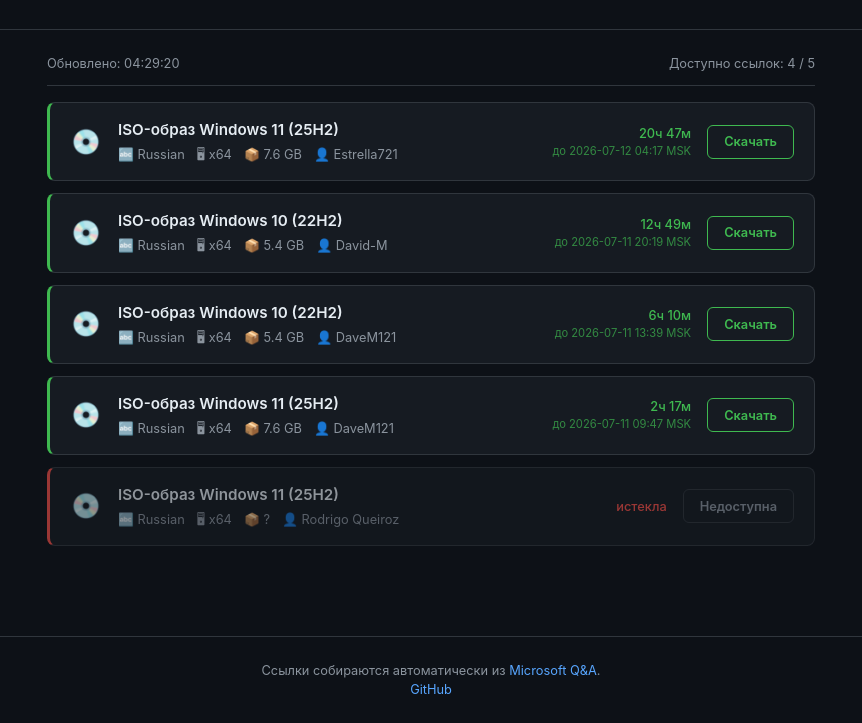
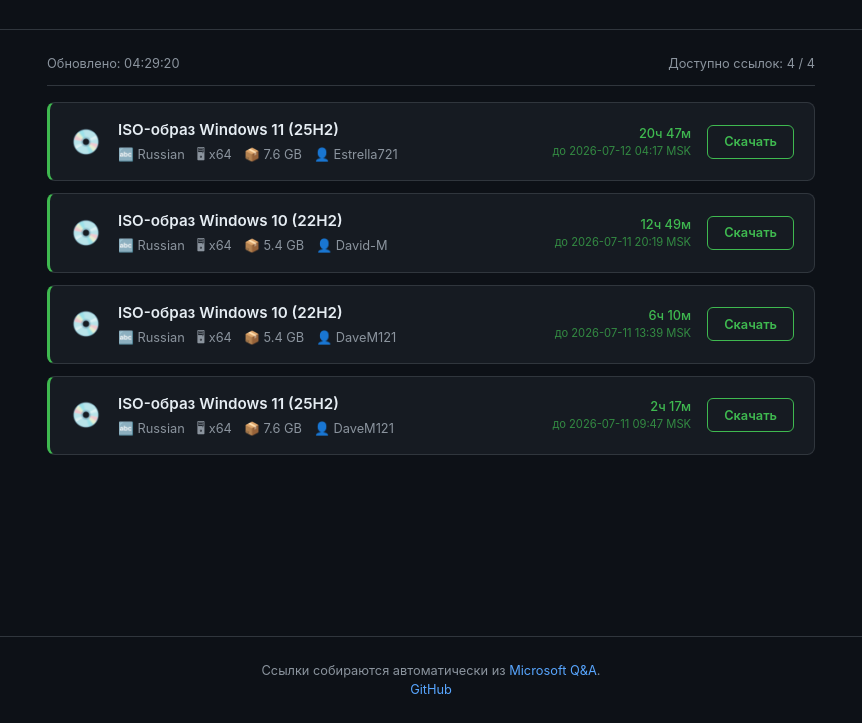
Before and after one commit to WestDvina/shifer, a plain HTML site: page docs/index.html in a window 1280 px wide. Shown: the part 77-800 px from the top of the page, without its empty margins (209-1071 px from the left). Drawn offline with Linux system fonts and the light colour scheme.

Commit message:
Remove expired cards after 1 hour; add favicon

```diff
--- a/docs/app.js
+++ b/docs/app.js
@@ -47,8 +47,16 @@
 
 function renderCards() {
   const container = document.getElementById('cards-container');
-  const valid = data.filter(d => d.is_valid);
-  const expired = data.filter(d => !d.is_valid);
+  const oneHourAgo = Date.now() - 3600000;
+
+  const filtered = data.filter(d => {
+    if (d.is_valid) return true;
+    if (!d.valid_until) return false;
+    return new Date(d.valid_until).getTime() > oneHourAgo;
+  });
+
+  const valid = filtered.filter(d => d.is_valid);
+  const expired = filtered.filter(d => !d.is_valid);
 
   container.innerHTML = '';
 
@@ -82,9 +90,11 @@
 }
 
 function updateStatus() {
-  const valid = data.filter(d => d.is_valid);
+  const oneHourAgo = Date.now() - 3600000;
+  const visible = data.filter(d => d.is_valid || (d.valid_until && new Date(d.valid_until).getTime() > oneHourAgo));
+  const valid = visible.filter(d => d.is_valid);
   document.getElementById('valid-count').textContent =
-    `Доступно ссылок: ${valid.length} / ${data.length}`;
+    `Доступно ссылок: ${valid.length} / ${visible.length}`;
 }
 
 function updateTimers() {
--- a/docs/index.html
+++ b/docs/index.html
@@ -4,6 +4,7 @@
 <meta charset="UTF-8">
 <meta name="viewport" content="width=device-width, initial-scale=1.0">
 <title>ShIFER — Оригинальные ISO Windows для РФ и РБ</title>
+<link rel="icon" type="image/svg+xml" href="favicon.svg">
 <link rel="stylesheet" href="style.css">
 </head>
 <body>
```
Also changed, not shown: docs/favicon.svg (added).
